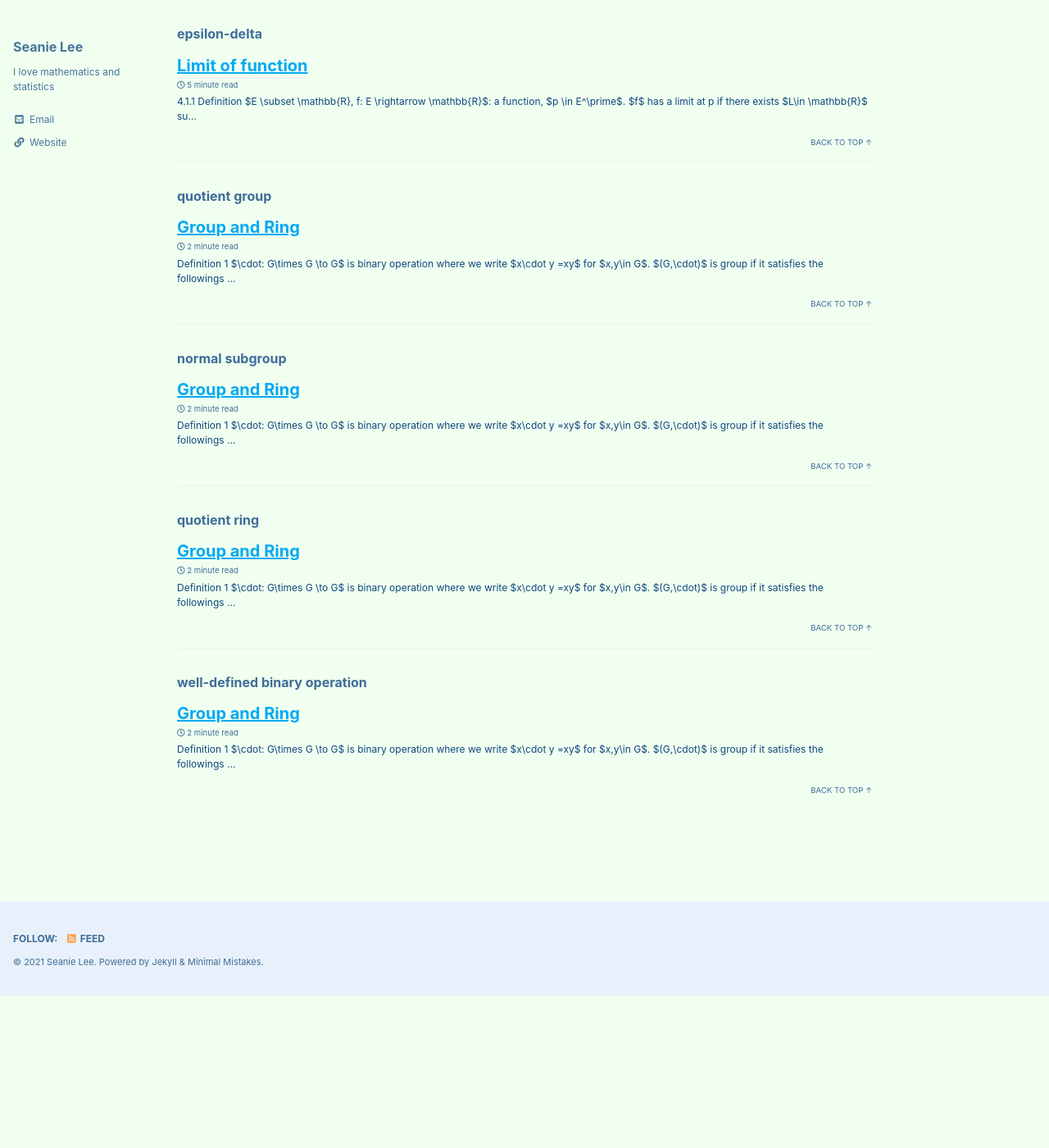
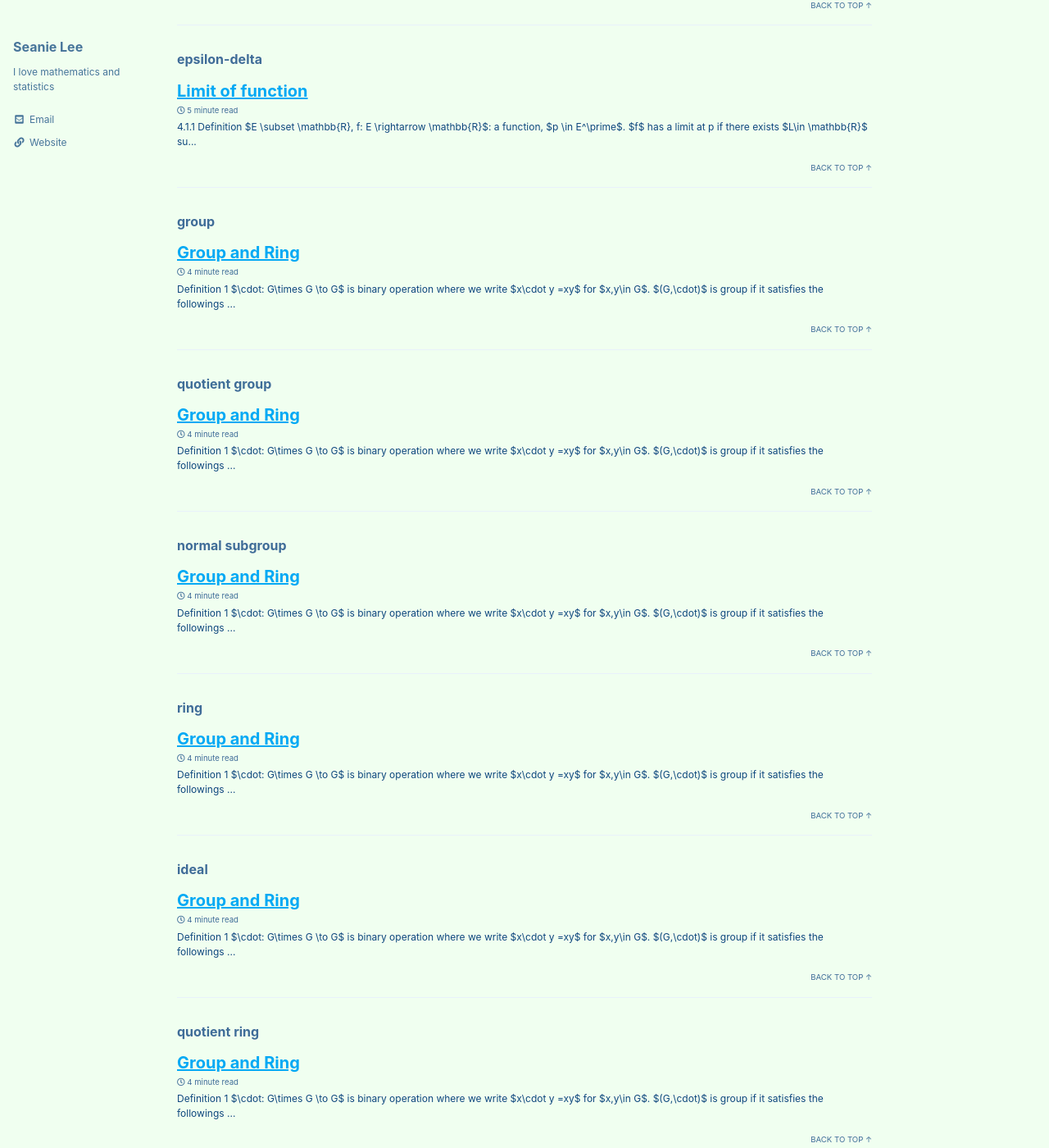
Before and after one commit to seanie12/blog, a Jekyll site: the page built from _pages/tag-archive.md, in a window 1280 px wide and 1400 px high, scrolled down 5201 px. Shown: the whole window at 82% size. Built offline with Jekyll 4.4.1, drawn with Linux system fonts in a browser that asks for light colours; cached includes are drawn as plain includes; before the commit the page ends 6415 px from its top, so only the background shows below that; part of the change alters nothing that is shown; some of the changed text lies outside the part shown.

Commit message:
Update 2021-02-11-group.md

```diff
--- a/_posts/2021-02-11-group.md
+++ b/_posts/2021-02-11-group.md
@@ -6,8 +6,11 @@ categories:
   - Ring
 
 tags:
+  - group
   - quotient group
   - normal subgroup
+  - ring
+  - ideal
   - quotient ring
   - well-defined binary operation
 
@@ -26,9 +29,7 @@ comments : true
 $\cdot: G\times G \to G$ is binary operation where we write $x\cdot y =xy$ for $x,y\in G$.
 $(G,\cdot)$ is group if it satisfies the followings
 (a) For all $x,y,z \in G$, $(x\cdot y)\cdot z = x\cdot (y\cdot z)$.
-
 (b) $\exists e \in G$, such that $x\cdot e = e\cdot x = x$, for all $x\in G$.
-
 (c) For every $x \in G$, $\exists \hat{x} \in G$ such that $x \hat{x} = \hat{x}x = e$.
 
 ## Definition 2
@@ -91,8 +92,10 @@ $\Leftarrow$ Suppose that $H$ is a normal subgroup of $G$.
 We want to show that $xH = x^\prime H, yH = y^\prime H \Rightarrow xyH = x^\prime y^\prime H$.
 $$
 \begin{align}
-(x^\prime y^\prime)^{-1} = y^{\prime -1}x^{\prime -1} xy \\
-=(y^{\prime -1}y)(y^{\prime -1}x^{\prime -1}xy)
+\begin{split}
+(x^\prime y^\prime)^{-1} &= y^{\prime -1}x^{\prime -1} xy \\
+&=(y^{\prime -1}y)(y^{\prime -1}x^{\prime -1}xy)
+\end{split}
 \end{align}
 $$
 Since $H \trianglelefteq G$, $y^{\prime -1}x^{\prime -1}xy \in H$.
@@ -107,4 +110,74 @@ Then $y^{\prime -1}x^{\prime -1}xy = g^{-1}hg \in H.$
 
 $\therefore H \trianglelefteq G.$
 
-$$\tag*{$\square$}$$
+ $$\tag*{$\square$}$$
+
+## Definition 7
+$(A, +, \cdot)$ is a ring if
+
+(a) $(A, +)$ is an abelian group
+
+(b) The binary operation $\cdot$ is associative and distributive over $+$
+
+(c) $\cdot$ is commutative
+
+(d) $\exists 1 \in A$ such that $x1=1x = x$ for all $x \in A$.
+
+## Note
+1) The identity 1 is unique.
+ $(\because 1^\prime$: another identity in $A \Rightarrow 1= 1^\prime 1 =  1^\prime 1 = 1^\prime$)
+ 2) $1=0 \iff A = 0$ (zero ring)
+  $(\because \Rightarrow ) x\in A, x = x1 = x0 =0. \Leftarrow)$ trivial.$)$
+
+ ## Definition 8
+ Let $A,B$ be rings. $f: A\to B$ is a **ring homomorphism** if
+ 1. $f(x+y) = f(x) + f(y)$
+ 2. $f(xy) = f(x)f(y)$
+ 3. $f(1)=1$
+
+## Definition 9
+$S \subset (A, +, \cdot)$ is a subring if $(S, +, \cdot)$ is a ring.
+
+## Definition 10
+Let $A$ be a ring.  $\mathfrak{a} \subset A$ is an **ideal of $A$**
+if $(\mathfrak{a},+) \leq (A, +)$ and $A\mathfrak{a} \subset \mathfrak{a}$, i.e. $[x\in A, y \in \mathfrak{a} \Rightarrow xy \in \mathfrak{a}]$.
+
+## Remark 11
+Since $(A, +)$ is abelian and $(\mathfrak{a}, +) \leq (A,+)$, we can think of the quotient group $(A/\mathfrak{a}, +)$. Moreover, we can give a multiplication on $A/\mathfrak{a}$ by
+$$
+\overline{x}\cdot\overline{y}:=(x+\mathfrak{a})(y+\mathfrak{a}) := xy + \mathfrak{a}
+$$
+where $x,y \in A$.
+
+## Theorem 12
+Let $A$ be a ring and $J$ be an additive subgroup.
+The binary operation $\overline{x}\cdot\overline{y}:= (x+J)(y+J)$ is well defined if and only if $\mathfrak{a}$ is an ideal, where $x,y \in A$.
+
+<*proof*>
+$\Rightarrow$ Suppose that $\overline{x}\cdot\overline{y}$ is well defined where $x,y \in A$. We want to show that for all $a \in A, j\in J$, $aj \in J$. Take $x:=a \in A$ and $y:=0 \in A$. Then, $(a+J)J = J$.
+Since $a\in a+J, aj \in (a+J)J = J$.
+
+$\therefore J$ is an ideal
+
+$\Leftarrow$ Suppose that $J$ is an ideal
+We want to show that
+$$
+x_1 - x_2 \in J, y_1 -y_2 \in J \Rightarrow x_1y_1 -x_2y_2 \in J
+$$
+where $x_1, x_2, y_1, y_2 \in J$.
+Since $J$ is an ideal and $x_1 - x_2 \in J, y_1 - y_2 \in J$, $y_1(x_1-x_2) \in J, x_2(y_1-y_2) \in J$.
+Since $J$ is an additive subgroup,
+$$
+\begin{align}
+\begin{split}
+J \ni y_1(x_1-x_2) + x_2(y_1-y_2) \\
+&=y_1x_1 = y_1x_2 + x_2y_1 - x_2y_2 \\
+&=x_1y_1 - x_2y_1 + x_2y_1 - x_2y_2 \\
+&= x_1y_1 - x_2y_2
+\end{split}
+\end{align}
+$$
+The second equality holds because $A$ is  ring so $\cdot$ is commutative.
+$\therefore x_1y_1 - x_2y_2 \in J$
+
+ $$\tag*{$\square$}$$
```
